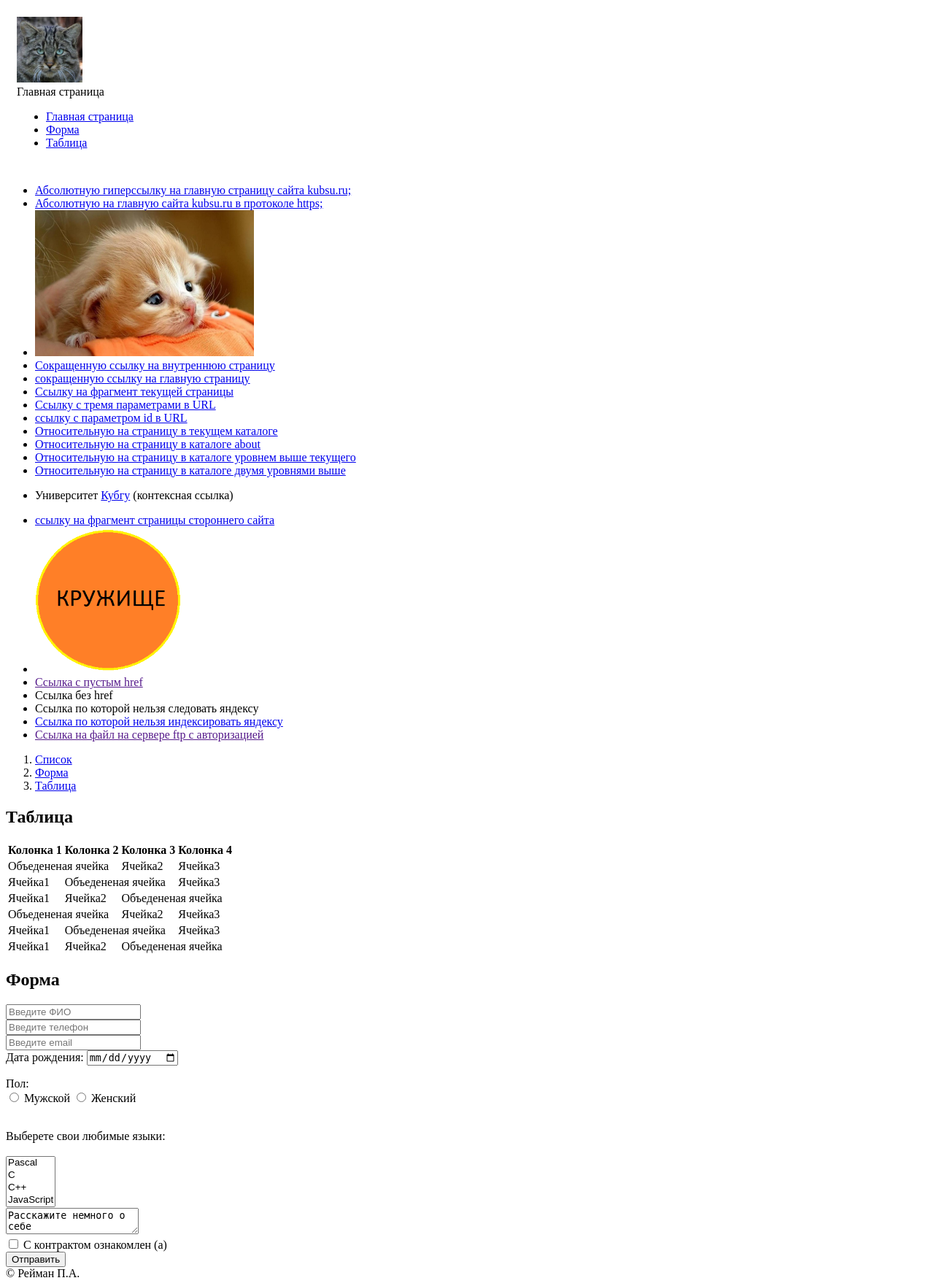
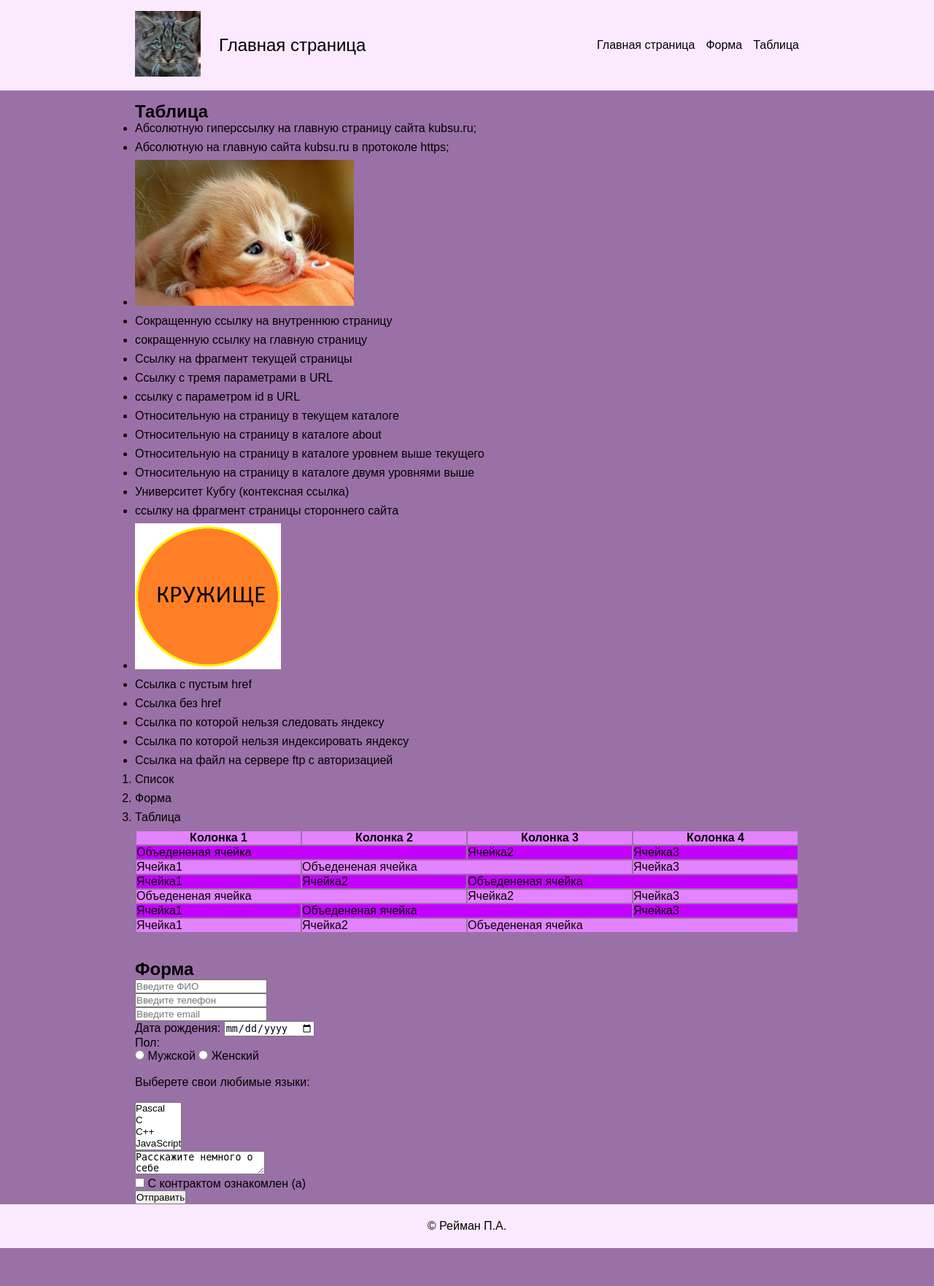
Before and after one commit to PavelReiman/PavelReiman.github.io, a PHP site: page /Five_lessons/index.html in a window 1280 px wide. Shown: the whole page at 73% size. After the commit the page ends 1710 px from the top, so only its background shows below. Run offline with PHP 8.4, Linux system fonts and the light colour scheme.

Commit message:
Update style.css

```diff
--- a/Five_lessons/style.css
+++ b/Five_lessons/style.css
@@ -1,40 +1,180 @@
-.header{
-	max-width: 1000px;
-	margin: 0;
-	align-items: center;
-	padding: 15px 15px;
-	box-sizing: border-box;
-}
-.logo{
-	float: left;
-}
-.ull{
-	float: left;
-	margin: auto;
-	padding: inherit;
-	list-style: none;
-	height: 0px;
-	width: 170px;
-}
-.ull li{
-	display: inline-block;
-	margin-left: 50px;
+/*========== BASE ==========*/
+
+
+* {
+    box-sizing: border-box;
+    margin: 0;
+    padding: 0;
 }
 
-.fotter{
-	margin: 0;
-	align-items: center;
-	padding: 15px 15px;
-	box-sizing: border-box;
-	text-align: center;
-	border: 2px solid red;
+body {
+    font-family: Arial, Helvetica, sans-serif;
+    color: rgb(0, 0, 0, 1.0);
+    font-size: 16px;
+    background: rgb(154,113,166, 1.0);
 }
-.one{
-	background: #BE0FF3;
+
+a {
+    text-decoration: none;
+    color: #000;
 }
-.two{
-	background: #530FF3;
+
+.container {
+    max-width: 960px;
+    margin: 0 auto;
+    padding: 0 25px;
 }
-.three{
-	background: #0FDCF3;
+
+
+/*========== HEADER ==========*/
+
+
+.header {
+    background: rgb(251,233,255, 1.0);
+    color: rgb(0, 0, 0, 1.0);
+
+    padding: 15px 0;
 }
+
+.header__container {
+    display: flex;
+    flex-wrap: wrap;
+    gap: 15px;
+}
+
+@media (min-width: 768px) {
+    .header__container {
+        flex-wrap: nowrap;
+        gap: 20px;
+    }
+}
+
+.header__content-left {
+    flex: 0 1 100vw;
+    display: flex;
+    align-items: center;
+}
+
+.header__title {
+    font-size: 24px;
+    margin-left: 25px;
+}
+
+.header__nav {
+    flex: 0 1 100vw;
+}
+
+@media (min-width: 768px) {
+    .header__nav {
+        flex: 1 0 auto;
+    }
+}
+
+.header__menu {
+    display: flex;
+    flex-direction: column;
+    gap: 10px;
+    list-style-type: none;
+}
+
+@media (min-width: 768px) {
+    .header__menu {
+        flex-direction: row;
+        gap: 15px;
+        height: 100%;
+        align-items: center;
+    }
+}
+
+.header__menu-link {
+    color: rgb(0, 0, 0, 1.0);
+}
+
+
+/*========== MAIN ==========*/
+
+
+    /*---------- FLEX-BOX-ORDER ---------*/
+
+
+.flex-box-order {
+    padding: 15px 0;
+}
+
+.flex-box-order__container {
+    display: flex;
+    flex-direction: column;
+}
+
+.flex-box-order__title {
+    order: -1;
+
+    font-size: 24px;
+    text-align: center;
+    line-height: 1.3;
+
+    margin: 0 0 20px;
+}
+
+
+        /*---------- UL-LIST ---------*/
+
+
+.flex-box-order__list {
+    order: 1;
+}
+
+.flex-box-order__list-item {
+    margin-bottom: 8px;
+}
+
+
+        /*---------- OL-LIST ---------*/
+
+
+.flex-box-order__ol-list {
+    order: 2;
+}
+
+
+        /*---------- TABLE ---------*/
+
+
+.flex-box-order__table {
+    order: 0;
+
+    margin: 0 0 20px;
+}
+
+@media (min-width: 768px) {
+    .flex-box-order__table {
+        order: 3;
+    }
+}
+
+.flex-box-order__table-odd {
+    background-color: rgb(196, 0, 255, 1.0);
+}
+.flex-box-order__table-even {
+    background-color: rgb(227, 131, 255, 1.0);
+}
+
+
+/*========== FOOTER ==========*/
+
+
+.footer {
+    height: 60px;
+    padding: 15px 0;
+
+    background: rgb(251,233,255, 1.0);
+    color: rgb(0, 0, 0, 1.0);
+}
+
+.footer__container {
+    height: 100%;
+
+    display: flex;
+    justify-content: center;
+    align-items: center;
+}
```
